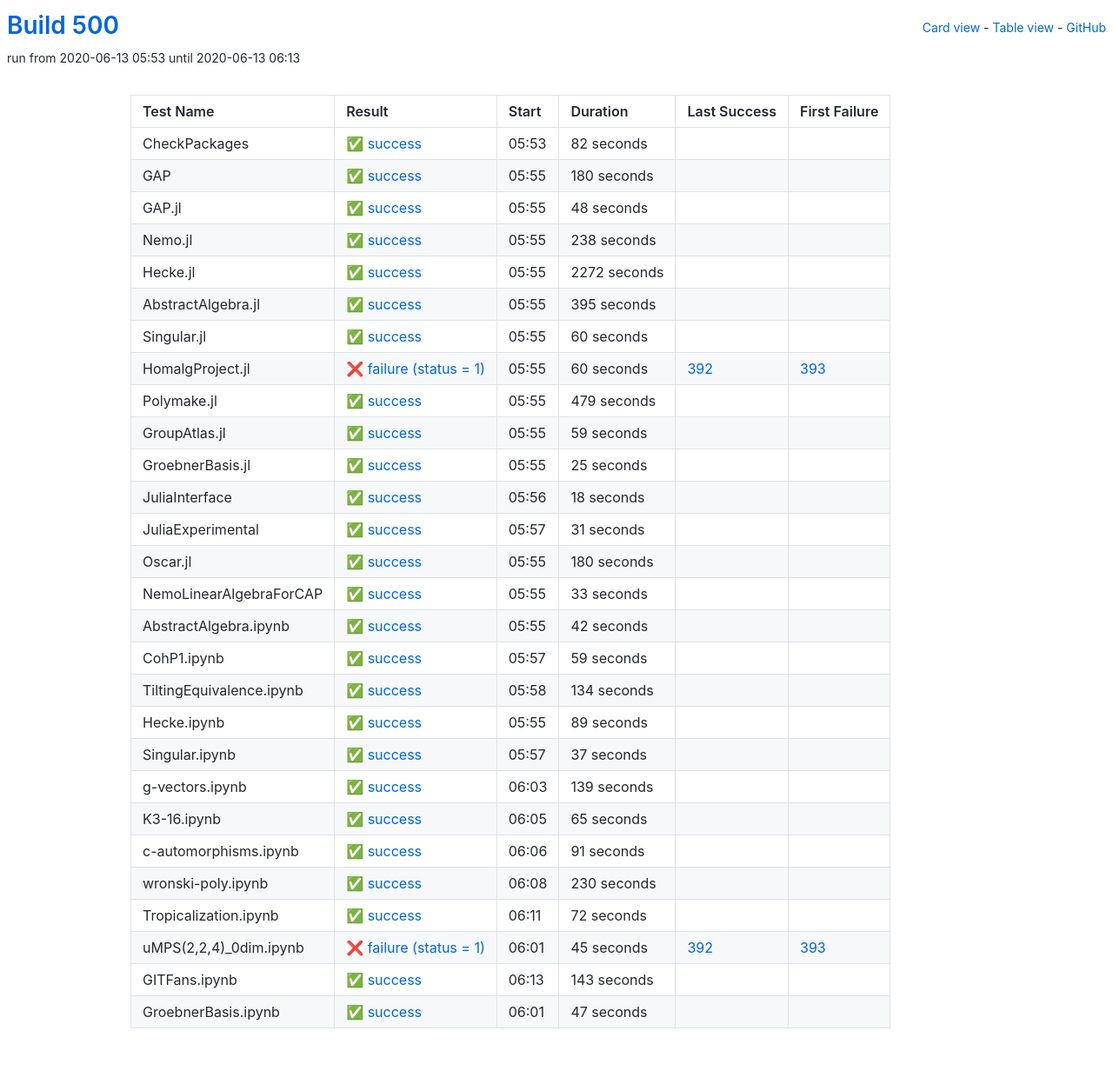
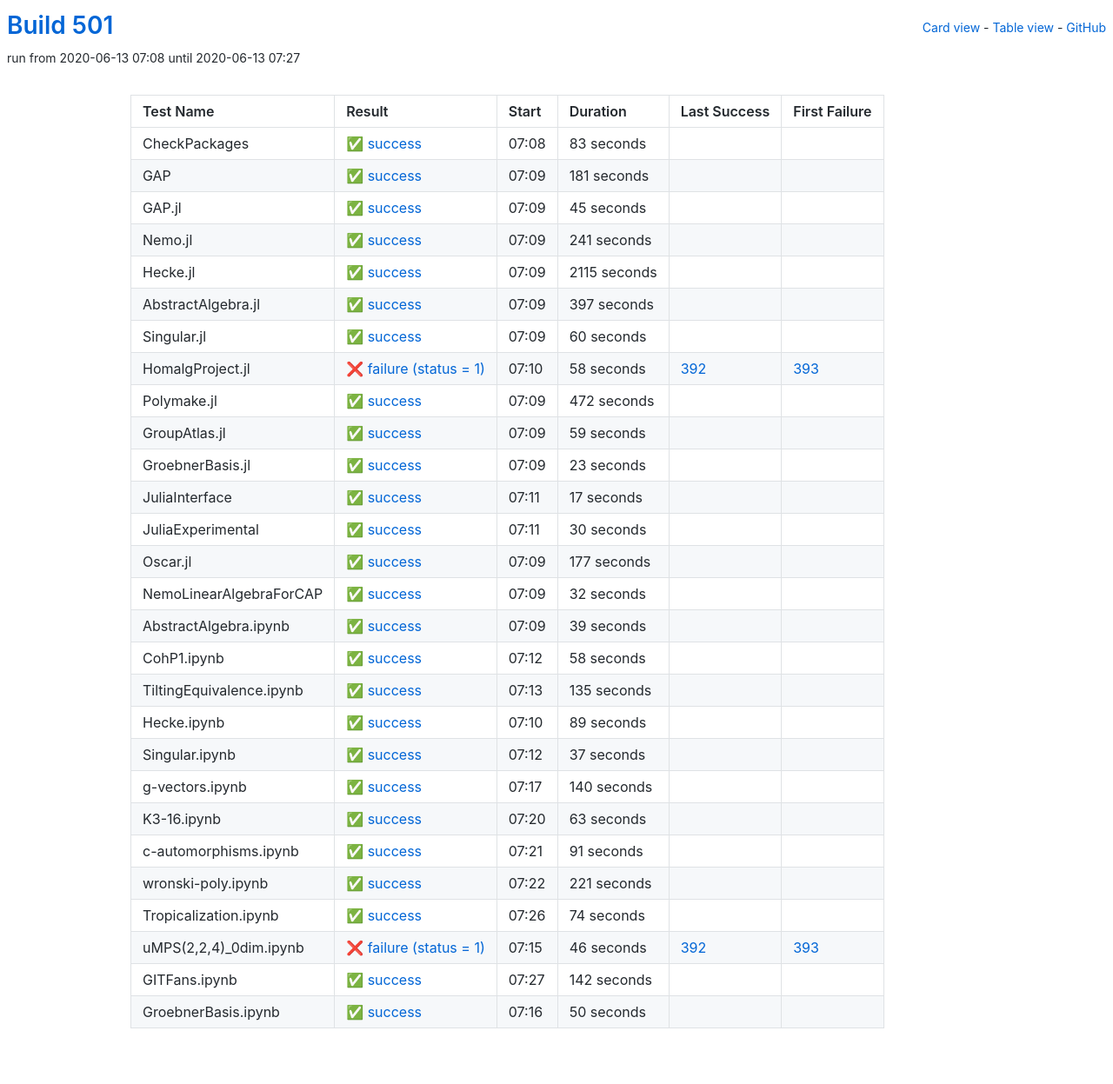
Before and after one commit to oscar-system/oscar-ci-status-1.4, a Jekyll site: the page built from table.html, in a window 1280 px wide. Shown: the whole page at 87% size. Built offline with Jekyll 4.4.1, drawn with Linux system fonts in a browser that asks for light colours.

Commit message:
Build #501

```diff
--- a/_data/ci.yml
+++ b/_data/ci.yml
@@ -1,6 +1,6 @@
 ---
-build: 500
-build_url: https://oscarci.mathematik.uni-kl.de/job/oscar-julia-1.4/500/
+build: 501
+build_url: https://oscarci.mathematik.uni-kl.de/job/oscar-julia-1.4/501/
 job: oscar-julia-1.4
 organization: oscar-system
 repo: oscar-ci-status-1.4
@@ -8,80 +8,80 @@ repourl: https://github.com/oscar-system/oscar-ci-status-1.4
 tests:
 - name: CheckPackages
   id: checkpackages
-  log: https://oscarci.mathematik.uni-kl.de/job/oscar-julia-1.4/500/artifact/logs/build-500/CheckPackages.log
-  start: 2020-06-13 05:53
+  log: https://oscarci.mathematik.uni-kl.de/job/oscar-julia-1.4/501/artifact/logs/build-501/CheckPackages.log
+  start: 2020-06-13 07:08
   success: true
   exitcode: 0
   status: success
-  duration: 82
+  duration: 83
   last_success: false
   last_success_url:
   first_failure: false
   first_failure_url:
 - name: GAP
   id: gap
-  log: https://oscarci.mathematik.uni-kl.de/job/oscar-julia-1.4/500/artifact/logs/build-500/GAP.log
-  start: 2020-06-13 05:55
+  log: https://oscarci.mathematik.uni-kl.de/job/oscar-julia-1.4/501/artifact/logs/build-501/GAP.log
+  start: 2020-06-13 07:09
   success: true
   exitcode: 0
   status: success
-  duration: 180
+  duration: 181
   last_success: false
   last_success_url:
   first_failure: false
   first_failure_url:
 - name: GAP.jl
   id: gap-jl
-  log: https://oscarci.mathematik.uni-kl.de/job/oscar-julia-1.4/500/artifact/logs/build-500/GAP.jl.log
-  start: 2020-06-13 05:55
+  log: https://oscarci.mathematik.uni-kl.de/job/oscar-julia-1.4/501/artifact/logs/build-501/GAP.jl.log
+  start: 2020-06-13 07:09
   success: true
   exitcode: 0
   status: success
-  duration: 48
+  duration: 45
   last_success: false
   last_success_url:
   first_failure: false
   first_failure_url:
 - name: Nemo.jl
   id: nemo-jl
-  log: https://oscarci.mathematik.uni-kl.de/job/oscar-julia-1.4/500/artifact/logs/build-500/Nemo.jl.log
-  start: 2020-06-13 05:55
+  log: https://oscarci.mathematik.uni-kl.de/job/oscar-julia-1.4/501/artifact/logs/build-501/Nemo.jl.log
+  start: 2020-06-13 07:09
   success: true
   exitcode: 0
   status: success
-  duration: 238
+  duration: 241
   last_success: false
   last_success_url:
   first_failure: false
   first_failure_url:
 - name: Hecke.jl
   id: hecke-jl
-  log: https://oscarci.mathematik.uni-kl.de/job/oscar-julia-1.4/500/artifact/logs/build-500/Hecke.jl.log
-  start: 2020-06-13 05:55
+  log: https://oscarci.mathematik.uni-kl.de/job/oscar-julia-1.4/501/artifact/logs/build-501/Hecke.jl.log
+  start: 2020-06-13 07:09
   success: true
   exitcode: 0
   status: success
-  duration: 2272
+  duration: 2115
   last_success: false
   last_success_url:
   first_failure: false
   first_failure_url:
 - name: AbstractAlgebra.jl
   id: abstractalgebra-jl
-  log: https://oscarci.mathematik.uni-kl.de/job/oscar-julia-1.4/500/artifact/logs/build-500/AbstractAlgebra.jl.log
-  start: 2020-06-13 05:55
+  log: https://oscarci.mathematik.uni-kl.de/job/oscar-julia-1.4/501/artifact/logs/build-501/AbstractAlgebra.jl.log
+  start: 2020-06-13 07:09
   success: true
   exitcode: 0
   status: success
-  duration: 395
+  duration: 397
   last_success: false
   last_success_url:
   first_failure: false
   first_failure_url:
 - name: Singular.jl
   id: singular-jl
-  log: https://oscarci.mathematik.uni-kl.de/job/oscar-julia-1.4/500/artifact/logs/build-500/Singular.jl.log
-  start: 2020-06-13 05:55
+  log: https://oscarci.mathematik.uni-kl.de/job/oscar-julia-1.4/501/artifact/logs/build-501/Singular.jl.log
+  start: 2020-06-13 07:09
   success: true
   exitcode: 0
   status: success
@@ -92,32 +92,32 @@ tests:
   first_failure_url:
 - name: HomalgProject.jl
   id: homalgproject-jl
-  log: https://oscarci.mathematik.uni-kl.de/job/oscar-julia-1.4/500/artifact/logs/build-500/HomalgProject.jl.log
-  start: 2020-06-13 05:55
+  log: https://oscarci.mathematik.uni-kl.de/job/oscar-julia-1.4/501/artifact/logs/build-501/HomalgProject.jl.log
+  start: 2020-06-13 07:10
   success: false
   exitcode: 1
   status: failure
-  duration: 60
+  duration: 58
   last_success: 392
   last_success_url: https://oscarci.mathematik.uni-kl.de/job/oscar-julia-1.4/392/
   first_failure: 393
   first_failure_url: https://oscarci.mathematik.uni-kl.de/job/oscar-julia-1.4/393/
 - name: Polymake.jl
   id: polymake-jl
-  log: https://oscarci.mathematik.uni-kl.de/job/oscar-julia-1.4/500/artifact/logs/build-500/Polymake.jl.log
-  start: 2020-06-13 05:55
+  log: https://oscarci.mathematik.uni-kl.de/job/oscar-julia-1.4/501/artifact/logs/build-501/Polymake.jl.log
+  start: 2020-06-13 07:09
   success: true
   exitcode: 0
   status: success
-  duration: 479
+  duration: 472
   last_success: false
   last_success_url:
   first_failure: false
   first_failure_url:
 - name: GroupAtlas.jl
   id: groupatlas-jl
-  log: https://oscarci.mathematik.uni-kl.de/job/oscar-julia-1.4/500/artifact/logs/build-500/GroupAtlas.jl.log
-  start: 2020-06-13 05:55
+  log: https://oscarci.mathematik.uni-kl.de/job/oscar-julia-1.4/501/artifact/logs/build-501/GroupAtlas.jl.log
+  start: 2020-06-13 07:09
   success: true
   exitcode: 0
   status: success
@@ -128,104 +128,104 @@ tests:
   first_failure_url:
 - name: GroebnerBasis.jl
   id: groebnerbasis-jl
-  log: https://oscarci.mathematik.uni-kl.de/job/oscar-julia-1.4/500/artifact/logs/build-500/GroebnerBasis.jl.log
-  start: 2020-06-13 05:55
+  log: https://oscarci.mathematik.uni-kl.de/job/oscar-julia-1.4/501/artifact/logs/build-501/GroebnerBasis.jl.log
+  start: 2020-06-13 07:09
   success: true
   exitcode: 0
   status: success
-  duration: 25
+  duration: 23
   last_success: false
   last_success_url:
   first_failure: false
   first_failure_url:
 - name: JuliaInterface
   id: juliainterface
-  log: https://oscarci.mathematik.uni-kl.de/job/oscar-julia-1.4/500/artifact/logs/build-500/JuliaInterface.log
-  start: 2020-06-13 05:56
+  log: https://oscarci.mathematik.uni-kl.de/job/oscar-julia-1.4/501/artifact/logs/build-501/JuliaInterface.log
+  start: 2020-06-13 07:11
   success: true
   exitcode: 0
   status: success
-  duration: 18
+  duration: 17
   last_success: false
   last_success_url:
   first_failure: false
   first_failure_url:
 - name: JuliaExperimental
   id: juliaexperimental
-  log: https://oscarci.mathematik.uni-kl.de/job/oscar-julia-1.4/500/artifact/logs/build-500/JuliaExperimental.log
-  start: 2020-06-13 05:57
+  log: https://oscarci.mathematik.uni-kl.de/job/oscar-julia-1.4/501/artifact/logs/build-501/JuliaExperimental.log
+  start: 2020-06-13 07:11
   success: true
   exitcode: 0
   status: success
-  duration: 31
+  duration: 30
   last_success: false
   last_success_url:
   first_failure: false
   first_failure_url:
 - name: Oscar.jl
   id: oscar-jl
-  log: https://oscarci.mathematik.uni-kl.de/job/oscar-julia-1.4/500/artifact/logs/build-500/Oscar.jl.log
-  start: 2020-06-13 05:55
+  log: https://oscarci.mathematik.uni-kl.de/job/oscar-julia-1.4/501/artifact/logs/build-501/Oscar.jl.log
+  start: 2020-06-13 07:09
   success: true
   exitcode: 0
   status: success
-  duration: 180
+  duration: 177
   last_success: false
   last_success_url:
   first_failure: false
   first_failure_url:
 - name: NemoLinearAlgebraForCAP
   id: nemolinearalgebraforcap
-  log: https://oscarci.mathematik.uni-kl.de/job/oscar-julia-1.4/500/artifact/logs/build-500/NemoLinearAlgebraForCAP.log
-  start: 2020-06-13 05:55
+  log: https://oscarci.mathematik.uni-kl.de/job/oscar-julia-1.4/501/artifact/logs/build-501/NemoLinearAlgebraForCAP.log
+  start: 2020-06-13 07:09
   success: true
   exitcode: 0
   status: success
-  duration: 33
+  duration: 32
   last_success: false
   last_success_url:
   first_failure: false
   first_failure_url:
 - name: AbstractAlgebra.ipynb
   id: abstractalgebra-ipynb
-  log: https://oscarci.mathematik.uni-kl.de/job/oscar-julia-1.4/500/artifact/logs/build-500/AbstractAlgebra.ipynb.log
-  start: 2020-06-13 05:55
+  log: https://oscarci.mathematik.uni-kl.de/job/oscar-julia-1.4/501/artifact/logs/build-501/AbstractAlgebra.ipynb.log
+  start: 2020-06-13 07:09
   success: true
   exitcode: 0
   status: success
-  duration: 42
+  duration: 39
   last_success: false
   last_success_url:
   first_failure: false
   first_failure_url:
 - name: CohP1.ipynb
   id: cohp1-ipynb
-  log: https://oscarci.mathematik.uni-kl.de/job/oscar-julia-1.4/500/artifact/logs/build-500/CohP1.ipynb.log
-  start: 2020-06-13 05:57
+  log: https://oscarci.mathematik.uni-kl.de/job/oscar-julia-1.4/501/artifact/logs/build-501/CohP1.ipynb.log
+  start: 2020-06-13 07:12
   success: true
   exitcode: 0
   status: success
-  duration: 59
+  duration: 58
   last_success: false
   last_success_url:
   first_failure: false
   first_failure_url:
 - name: TiltingEquivalence.ipynb
   id: tiltingequivalence-ipynb
-  log: https://oscarci.mathematik.uni-kl.de/job/oscar-julia-1.4/500/artifact/logs/build-500/TiltingEquivalence.ipynb.log
-  start: 2020-06-13 05:58
+  log: https://oscarci.mathematik.uni-kl.de/job/oscar-julia-1.4/501/artifact/logs/build-501/TiltingEquivalence.ipynb.log
+  start: 2020-06-13 07:13
   success: true
   exitcode: 0
   status: success
-  duration: 134
+  duration: 135
   last_success: false
   last_success_url:
   first_failure: false
   first_failure_url:
 - name: Hecke.ipynb
   id: hecke-ipynb
-  log: https://oscarci.mathematik.uni-kl.de/job/oscar-julia-1.4/500/artifact/logs/build-500/Hecke.ipynb.log
-  start: 2020-06-13 05:55
+  log: https://oscarci.mathematik.uni-kl.de/job/oscar-julia-1.4/501/artifact/logs/build-501/Hecke.ipynb.log
+  start: 2020-06-13 07:10
   success: true
   exitcode: 0
   status: success
@@ -236,8 +236,8 @@ tests:
   first_failure_url:
 - name: Singular.ipynb
   id: singular-ipynb
-  log: https://oscarci.mathematik.uni-kl.de/job/oscar-julia-1.4/500/artifact/logs/build-500/Singular.ipynb.log
-  start: 2020-06-13 05:57
+  log: https://oscarci.mathematik.uni-kl.de/job/oscar-julia-1.4/501/artifact/logs/build-501/Singular.ipynb.log
+  start: 2020-06-13 07:12
   success: true
   exitcode: 0
   status: success
@@ -248,32 +248,32 @@ tests:
   first_failure_url:
 - name: g-vectors.ipynb
   id: g-vectors-ipynb
-  log: https://oscarci.mathematik.uni-kl.de/job/oscar-julia-1.4/500/artifact/logs/build-500/g-vectors.ipynb.log
-  start: 2020-06-13 06:03
+  log: https://oscarci.mathematik.uni-kl.de/job/oscar-julia-1.4/501/artifact/logs/build-501/g-vectors.ipynb.log
+  start: 2020-06-13 07:17
   success: true
   exitcode: 0
   status: success
-  duration: 139
+  duration: 140
   last_success: false
   last_success_url:
   first_failure: false
   first_failure_url:
 - name: K3-16.ipynb
   id: k3-16-ipynb
-  log: https://oscarci.mathematik.uni-kl.de/job/oscar-julia-1.4/500/artifact/logs/build-500/K3-16.ipynb.log
-  start: 2020-06-13 06:05
+  log: https://oscarci.mathematik.uni-kl.de/job/oscar-julia-1.4/501/artifact/logs/build-501/K3-16.ipynb.log
+  start: 2020-06-13 07:20
   success: true
   exitcode: 0
   status: success
-  duration: 65
+  duration: 63
   last_success: false
   last_success_url:
   first_failure: false
   first_failure_url:
 - name: c-automorphisms.ipynb
   id: c-automorphisms-ipynb
-  log: https://oscarci.mathematik.uni-kl.de/job/oscar-julia-1.4/500/artifact/logs/build-500/c-automorphisms.ipynb.log
-  start: 2020-06-13 06:06
+  log: https://oscarci.mathematik.uni-kl.de/job/oscar-julia-1.4/501/artifact/logs/build-501/c-automorphisms.ipynb.log
+  start: 2020-06-13 07:21
   success: true
   exitcode: 0
   status: success
@@ -284,60 +284,60 @@ tests:
   first_failure_url:
 - name: wronski-poly.ipynb
   id: wronski-poly-ipynb
-  log: https://oscarci.mathematik.uni-kl.de/job/oscar-julia-1.4/500/artifact/logs/build-500/wronski-poly.ipynb.log
-  start: 2020-06-13 06:08
+  log: https://oscarci.mathematik.uni-kl.de/job/oscar-julia-1.4/501/artifact/logs/build-501/wronski-poly.ipynb.log
+  start: 2020-06-13 07:22
   success: true
   exitcode: 0
   status: success
-  duration: 230
+  duration: 221
   last_success: false
   last_success_url:
   first_failure: false
   first_failure_url:
 - name: Tropicalization.ipynb
   id: tropicalization-ipynb
-  log: https://oscarci.mathematik.uni-kl.de/job/oscar-julia-1.4/500/artifact/logs/build-500/Tropicalization.ipynb.log
-  start: 2020-06-13 06:11
+  log: https://oscarci.mathematik.uni-kl.de/job/oscar-julia-1.4/501/artifact/logs/build-501/Tropicalization.ipynb.log
+  start: 2020-06-13 07:26
   success: true
   exitcode: 0
   status: success
-  duration: 72
+  duration: 74
   last_success: false
   last_success_url:
   first_failure: false
   first_failure_url:
 - name: uMPS(2,2,4)_0dim.ipynb
   id: umps-2-2-4-0dim-ipynb
-  log: https://oscarci.mathematik.uni-kl.de/job/oscar-julia-1.4/500/artifact/logs/build-500/uMPS-2-2-4-_0dim.ipynb.log
-  start: 2020-06-13 06:01
+  log: https://oscarci.mathematik.uni-kl.de/job/oscar-julia-1.4/501/artifact/logs/build-501/uMPS-2-2-4-_0dim.ipynb.log
+  start: 2020-06-13 07:15
   success: false
   exitcode: 1
   status: failure
-  duration: 45
+  duration: 46
   last_success: 392
   last_success_url: https://oscarci.mathematik.uni-kl.de/job/oscar-julia-1.4/392/
   first_failure: 393
   first_failure_url: https://oscarci.mathematik.uni-kl.de/job/oscar-julia-1.4/393/
 - name: GITFans.ipynb
   id: gitfans-ipynb
-  log: https://oscarci.mathematik.uni-kl.de/job/oscar-julia-1.4/500/artifact/logs/build-500/GITFans.ipynb.log
-  start: 2020-06-13 06:13
+  log: https://oscarci.mathematik.uni-kl.de/job/oscar-julia-1.4/501/artifact/logs/build-501/GITFans.ipynb.log
+  start: 2020-06-13 07:27
   success: true
   exitcode: 0
   status: success
-  duration: 143
+  duration: 142
   last_success: false
   last_success_url:
   first_failure: false
   first_failure_url:
 - name: GroebnerBasis.ipynb
   id: groebnerbasis-ipynb
-  log: https://oscarci.mathematik.uni-kl.de/job/oscar-julia-1.4/500/artifact/logs/build-500/GroebnerBasis.ipynb.log
-  start: 2020-06-13 06:01
+  log: https://oscarci.mathematik.uni-kl.de/job/oscar-julia-1.4/501/artifact/logs/build-501/GroebnerBasis.ipynb.log
+  start: 2020-06-13 07:16
   success: true
   exitcode: 0
   status: success
-  duration: 47
+  duration: 50
   last_success: false
   last_success_url:
   first_failure: false
```
Also changed, not shown: README.md.
